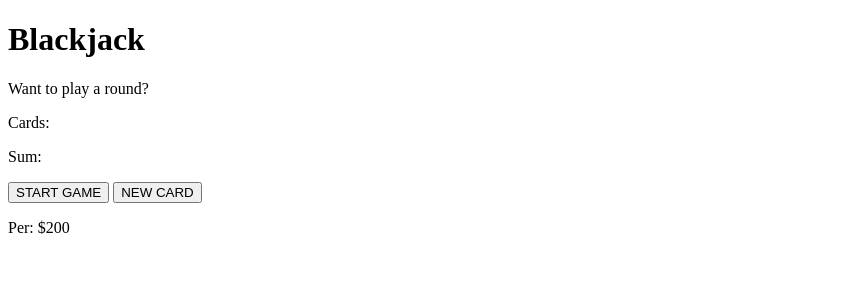
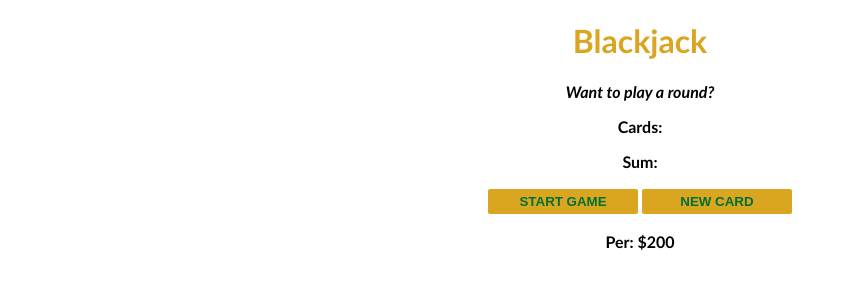
Before and after one commit to RatiuCristian1/BlackJack, a plain HTML site: page index.html in a window 1280 px wide. Shown: the whole page, without its empty margins (0-847 px from the left). Drawn offline with Linux system fonts and the light colour scheme.

Commit message:
Modifying the css file

```diff
--- a/index.css
+++ b/index.css
@@ -1,9 +1,9 @@
 body {
     font-family: 'Trebuchet MS', 'Lucida Sans Unicode', 'Lucida Grande', Arial, sans-serif;
-    background-image: url("images/table.png");
+    /* background-image: url("images/table.png"); */
     background-size: cover;
     font-weight: bold;
-    color: white;
+    color: black;
     text-align: center;
 }
 
--- a/index.html
+++ b/index.html
@@ -4,6 +4,7 @@
     <meta charset="UTF-8">
     <meta http-equiv="X-UA-Compatible" content="IE=edge">
     <meta name="viewport" content="width=device-width, initial-scale=1.0">
+    <link rel="stylesheet" href="index.css">
     <title>Document</title>
 </head>
 <body>
```
